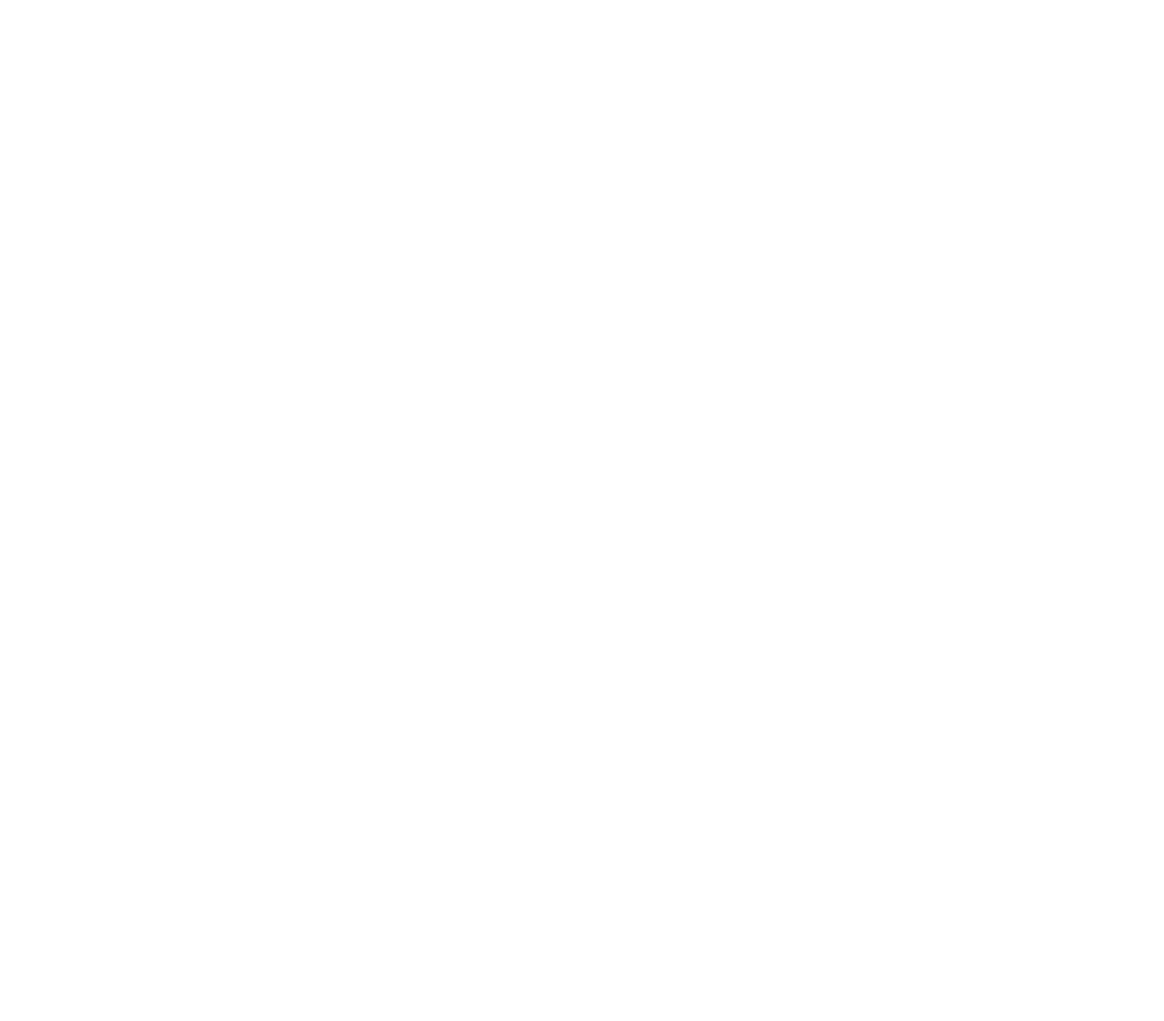
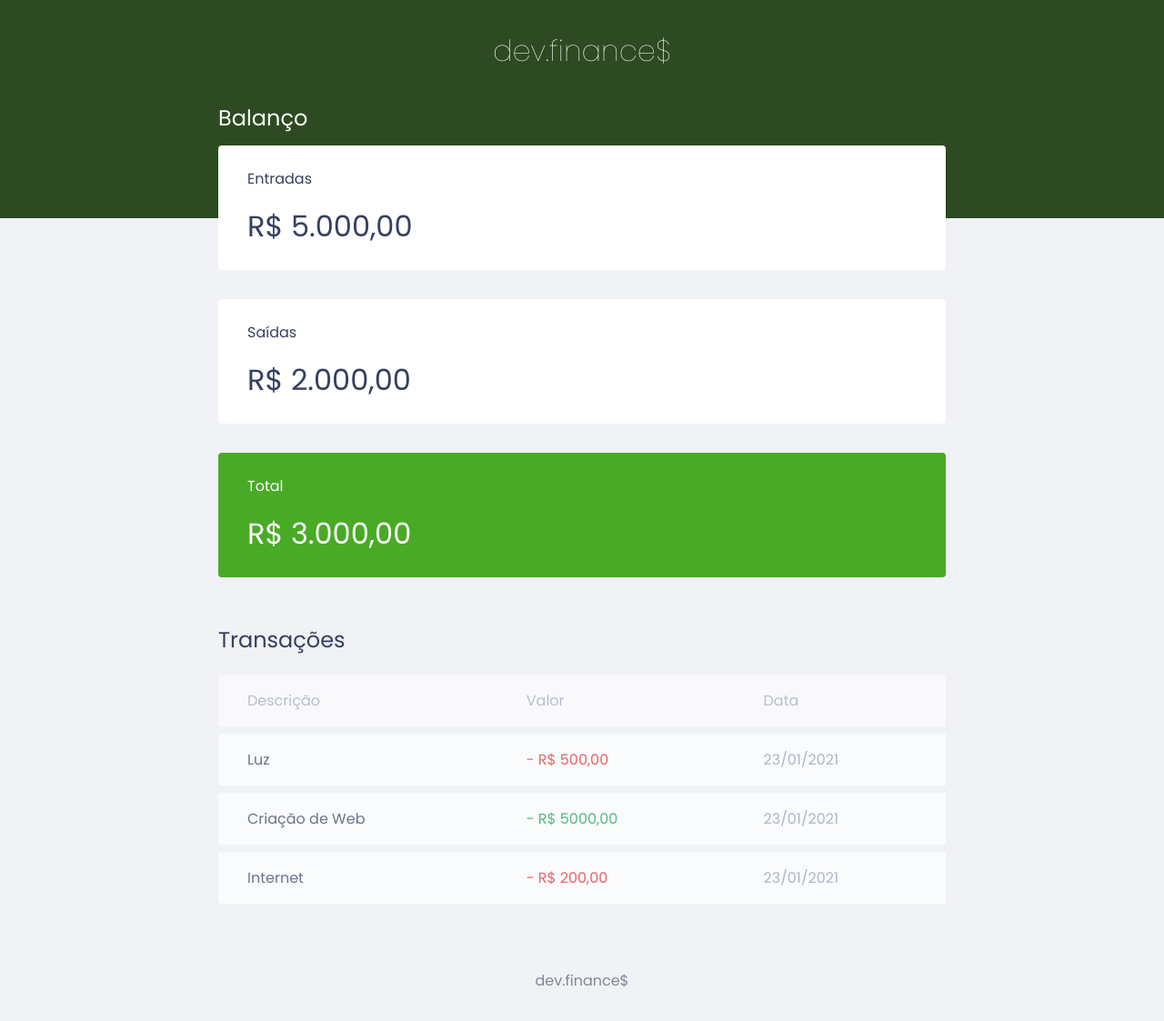
Before and after one commit to oliveirarennan/dev-finances, a plain HTML site: page src/index.html in a window 1280 px wide. Shown: the whole page at 91% size. Before the commit the page ends 800 px from the top, so only its background shows below. Drawn offline with Linux system fonts and the light colour scheme.

Commit message:
add html; add css

```diff
--- a/src/css/styles.css
+++ b/src/css/styles.css
@@ -0,0 +1,128 @@
+:root{
+  --white-background: #F0F2F5;
+  --white-foreground: #FFF;
+
+  --green-background: #2D4A22;
+  --green-foreground: #49AA26;
+  --darkblue-text: #363f5F;
+  --lightblue-text: #969cb3;
+}
+*{
+  margin: 0;
+  padding: 0;
+  box-sizing: border-box;
+}
+
+body{
+  background: var(--white-background);
+  font-family: 'Poppins', Arial, Helvetica, sans-serif
+}
+
+h2{
+  margin-top: 3.2rem;
+  margin-bottom: 0.8rem;
+  font-weight: normal;
+  color: var(--darkblue-text);
+}
+
+.container{
+  width: min(90vw, 800px);
+  margin: auto;
+}
+
+header {
+  background: var(--green-background);
+  padding: 2rem 0rem 10rem;
+  text-align: center;
+}
+
+#logo{
+  color: var(--white-foreground);
+  font-weight: 100;
+}
+
+#balance{
+  margin-top: -8rem;
+}
+
+#balance h2{
+  color: var(--white-foreground);
+  margin-top: 0;
+}
+
+.card {
+  background-color: var(--white-foreground);
+  padding: 1.5rem 2rem;
+  border-radius: .25rem;
+
+  margin-bottom: 2rem;
+  color: var(--darkblue-text);
+}
+
+.card h3{
+  font-weight: normal;
+  font-size: 1rem;
+}
+
+.card p {
+  font-weight: normal;
+  font-size: 2rem;
+  line-height: 3rem;
+  margin-top: 1rem;
+}
+
+.card.total{
+  background: var(--green-foreground);
+  color: var(--white-foreground)
+}
+
+#data-table{
+  width: 100%;
+  border-spacing: 0 0.5rem;
+  color: var(--lightblue-text);
+}
+
+table th{
+  background-color: var(--white-foreground);
+  opacity: 0.6 ;
+  padding: 1rem 2rem;
+  text-align: left;
+  font-weight: normal;
+
+}
+table td{
+  background-color: var(--white-foreground);
+  padding: 1rem 2rem;
+  font-weight: normal;
+
+}
+table tbody tr{
+  opacity: 0.7;
+}
+table tbody tr:hover{
+  opacity: 1;
+}
+
+table thead tr th:first-child,
+table tbody tr td:first-child{
+  border-radius: 0.25rem 0 0 0.25rem;
+}
+
+td.description{
+  color: var(--darkblue-text)
+}
+
+td.income{
+  color: #12a454;
+}
+
+td.expanse{
+  color: #e92929;
+}
+
+footer{
+  text-align: center;
+  padding: 4rem 0 2rem;
+  color: var(--darkblue-text);
+  opacity: .6;
+}
--- a/src/index.html
+++ b/src/index.html
@@ -1,14 +1,91 @@
 <!DOCTYPE html>
 <html lang="pt-br">
+
 <head>
   <meta charset="UTF-8">
   <meta http-equiv="X-UA-Compatible" content="IE=edge">
   <meta name="viewport" content="width=device-width, initial-scale=1.0">
+
+  <link rel="preconnect" href="https://fonts.googleapis.com">
+  <link rel="preconnect" href="https://fonts.gstatic.com" crossorigin>
+  <link href="https://fonts.googleapis.com/css2?family=Poppins:wght@100;400;700&display=swap" rel="stylesheet">
   <link rel="stylesheet" href="css/styles.css">
-  <title>Dev Finances</title>
+
+  <title>dev.finances$</title>
 </head>
+
 <body>
+
+  <header>
+    <h1 id="logo">dev.finance$</h1>
+  </header>
+
+  <main class="container">
+
+    <section id="balance">
+      <h2>Balanço</h2>
+
+      <div class="card">
+        <h3>Entradas</h3>
+        <p>R$ 5.000,00</p>
+      </div>
+
+      <div class="card">
+        <h3>Saídas</h2>
+          <p>R$ 2.000,00</p>
+      </div>
+
+      <div class="card total">
+        <h3>Total</h2>
+          <p>R$ 3.000,00</p>
+      </div>
+
+
+    </section>
+
+    <section id="transaction">
+      <h2>Transações</h2>
+
+      <table id="data-table">
+        <thead>
+          <tr>
+            <th>Descrição</th>
+            <th>Valor</th>
+            <th>Data</th>
+          </tr>
+        </thead>
+        <tbody>
+          <tr>
+            <td class="description">Luz</td>
+            <td class="expanse">- R$ 500,00</td>
+            <td class="date">23/01/2021</td>
+          </tr>
+
+          <tr>
+            <td class="description">Criação de Web</td>
+            <td class="income">- R$ 5000,00</td>
+            <td class="date">23/01/2021</td>
+          </tr>
+
+          <tr>
+            <td class="description">Internet</td>
+            <td class="expanse">- R$ 200,00</td>
+            <td class="date">23/01/2021</td>
+          </tr>
+        </tbody>
+      </table>
+    </section>
+
+  </main>
+
+
+
+
+  <footer>
+    <p>dev.finance$</p>
+  </footer>
 
   <script src="js/app.js"></script>
 </body>
+
 </html>
```
